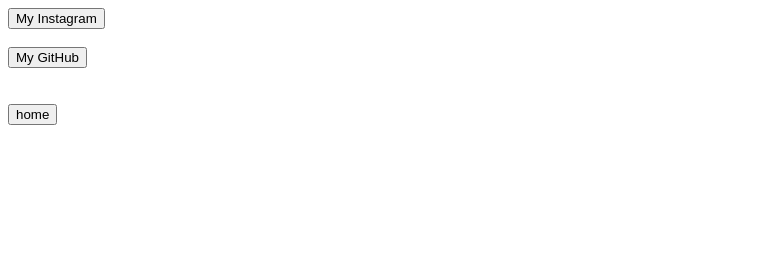
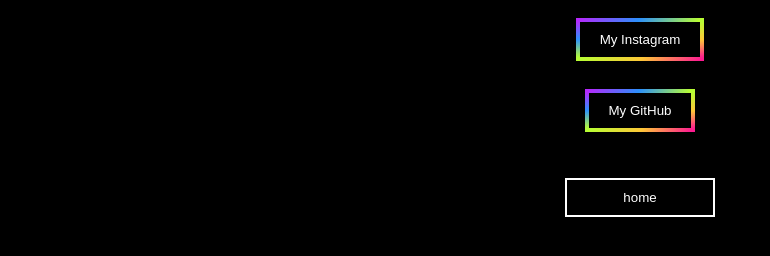
Before and after one commit to whalesovercats/whalesovercats.github.io, a plain HTML site: page socials.html in a window 1280 px wide. Shown: the whole page, without its empty margins (0-770 px from the left). Drawn offline with Linux system fonts and the light colour scheme; a web font is replaced by a local one.

Commit message:
Update style.css

```diff
--- a/style.css
+++ b/style.css
@@ -1,3 +1,45 @@
 body {
-    font-family: Helvetica;
+    background-color: black;
+
+    color: white;
+    font-family: JetBrains Mono;
+    text-align:center;
 }
+.button{
+    display: inline-block;
+    padding: 10px 20px;
+    background-color: black;
+    color: white;
+    border: 2px solid white;
+    cursor: pointer;
+    text-decoration: none;
+    margin-top: 10px;
+    width: 150px;
+    cursor: pointer;
+}
+.specialbutton{
+    color: white;
+    background-color: black;
+    border: 4px solid transparent;
+    border-image: linear-gradient(to bottom right, #b827fc 0%, #2c90fc 25%, #b8fd33 50%, #fec837 75%, #fd1892 100%);
+    border-image-slice: 1;
+    padding: 10px 20px;
+    text-decoration: none;
+    margin-top: 10px;
+    width:auto;
+    cursor: pointer;
+}
+video{
+    width: 100%;
+    height: auto;
+}
+.big-text{
+    font-size: 70px;
+    font-weight: bold;
+    margin-top: 30px;
+    color:aquamarine;
+}
+@font-face {
+    font-family: 'JetBrains Mono';
+    src: url('https: //mxtw117.github.io/fonts/JetBrainsMono-Regular.ttf');
+}
```
